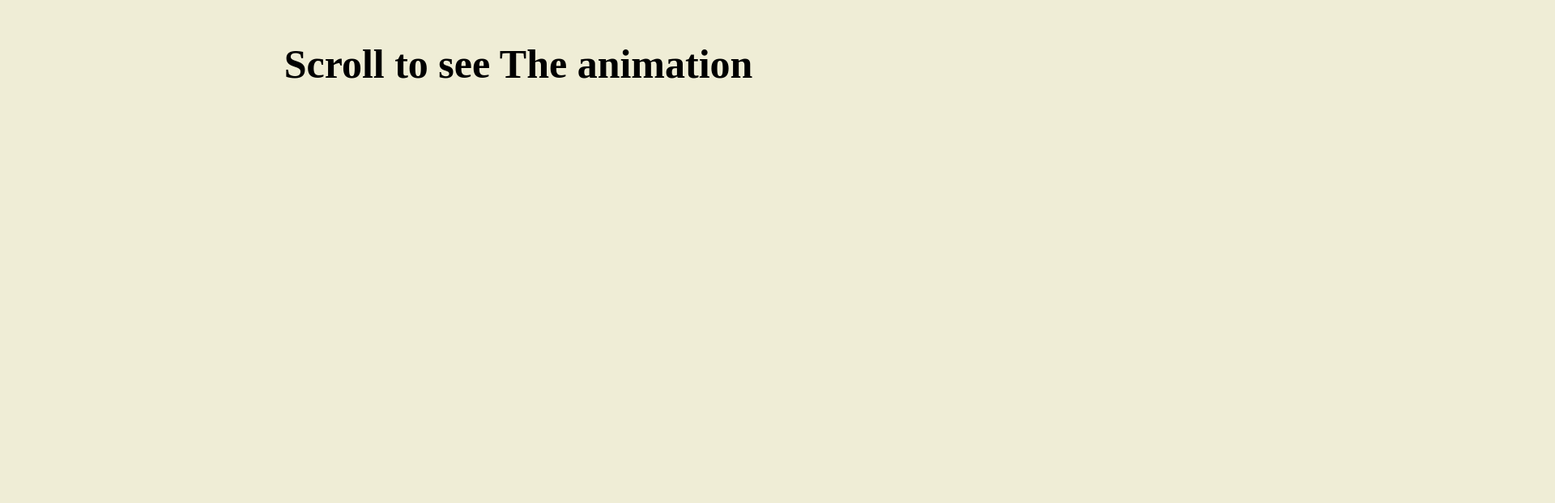
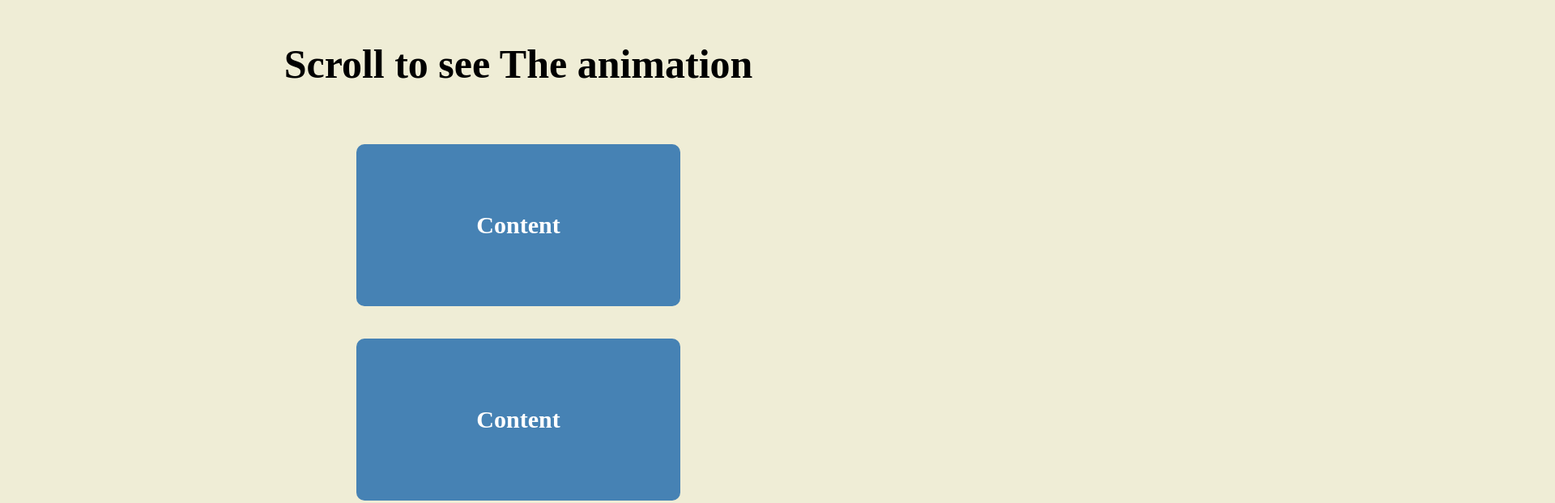
Before and after one commit to Anuj-Bhaladhare/udimy-project, a plain HTML site: page 020 Scroll Animation/index.html in a window 1280 px wide. Shown: the top 621 px of the page at 81% size, 1920 px wide, since content can reach past the window. Drawn offline with Linux system fonts and the light colour scheme.

Commit message:
js is done

```diff
--- a/020 Scroll Animation/script.js
+++ b/020 Scroll Animation/script.js
@@ -0,0 +1,21 @@
+const allBoxess = document.querySelectorAll(".box");
+
+
+window.addEventListener("scroll", checkBoxes);
+
+checkBoxes();
+
+function checkBoxes() {
+    const triggerBox = window.innerHeight / 4 * 5 ;
+
+    allBoxess.forEach(box => {
+        const topBox = box.getBoundingClientRect().top;
+
+        if(topBox < triggerBox) {
+             box.classList.add("back");
+        }
+        else {
+            box.classList.remove("back");
+        }
+    })
+}
--- a/020 Scroll Animation/style.css
+++ b/020 Scroll Animation/style.css
@@ -37,13 +37,9 @@ h2 {
     border-radius: 10px;
     box-shadow: 1px, 1px, 5px, 1px, rgb(30, 30, 30);
     transform: translateX(700%);
-    transition: transform 0.4s ease;
+    transition: transform 1s ease;
 }
 
 .box.back {
     transform: translateX(0%);
 }
-
-.box:nth-of-type(even) {
-    transform: translateX(-700%);
-}
```
